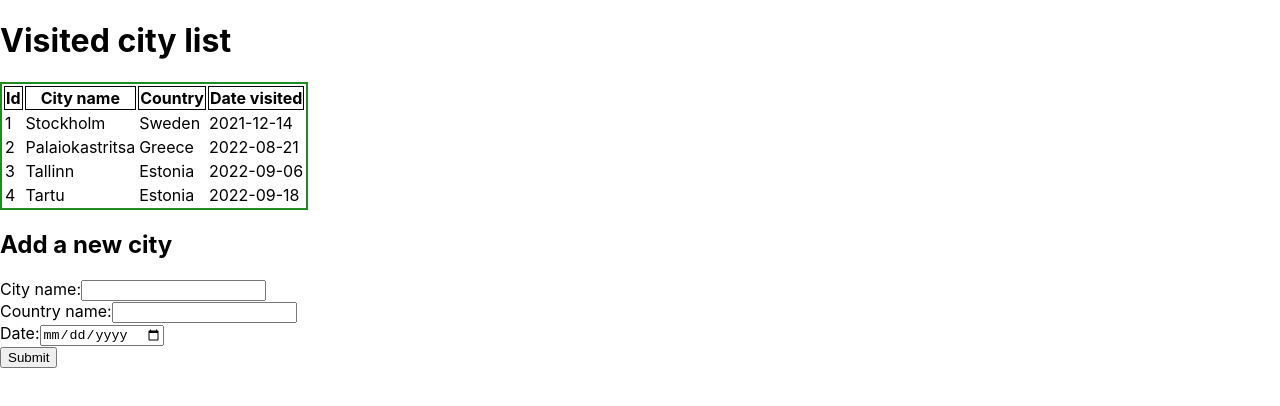
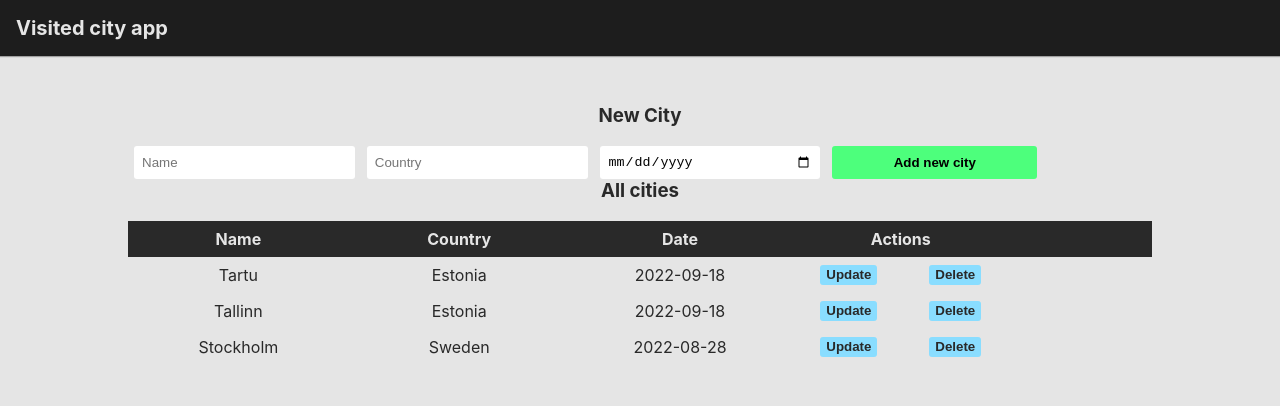
Before and after one commit to SanderPalk/React-CRUD-app, a React (Create React App) app: page / in a window 1280 px wide. Shown: the top 406 px of the page. Built offline with nearby package versions, Linux system fonts and the light colour scheme; data requests are answered from the project's data file.

Commit message:
Refactored project logic. I can delete city from the table. I can edit said city information DONE

```diff
--- a/package.json
+++ b/package.json
@@ -8,6 +8,7 @@
     "@testing-library/user-event": "^13.5.0",
     "react": "^18.2.0",
     "react-dom": "^18.2.0",
+    "react-router-dom": "^6.4.0",
     "react-scripts": "5.0.1",
     "web-vitals": "^2.1.4"
   },
--- a/src/App.js
+++ b/src/App.js
@@ -1,8 +1,21 @@
 import "./styles/App.css"
-import Table from "./components/Table";
+import City from "./components/Cities";
 
 function App() {
-    return Table()
+    return (
+        <>
+            <header>
+                <div className='header__content'>
+                    <div className='logo'>
+                        <strong>Visited city app</strong>
+                    </div>
+                </div>
+            </header>
+            <main>
+                <City />
+            </main>
+        </>
+    )
 }
 
-export default App;
+export default App
--- a/src/api/db.json
+++ b/src/api/db.json
@@ -2,27 +2,21 @@
   "cities": [
     {
       "id": 1,
-      "name": "Stockholm",
-      "country": "Sweden",
-      "date": "2021-12-14"
+      "name": "Tartu",
+      "country": "Estonia",
+      "date": "2022-09-18"
     },
     {
       "id": 2,
-      "name": "Palaiokastritsa",
-      "country": "Greece",
-      "date": "2022-08-21"
+      "name": "Tallinn",
+      "country": "Estonia",
+      "date": "2022-09-18"
     },
     {
-      "name": "Tallinn",
-      "country": "Estonia",
-      "date": "2022-09-06",
+      "name": "Stockholm",
+      "country": "Sweden",
+      "date": "2022-08-28",
       "id": 3
-    },
-    {
-      "name": "Tartu",
-      "country": "Estonia",
-      "date": "2022-09-18",
-      "id": 4
     }
   ]
 }
--- /dev/null
+++ b/src/components/Cities.js
@@ -0,0 +1,67 @@
+import React, { useState, useEffect } from "react"
+import Form from "./Form"
+import Table from "./Table"
+
+import { httpHelper } from "../helpers/httpHelper"
+
+const City = () => {
+    const [cities, setCity] = useState(null)
+
+    const url = "http://localhost:5000/cities"
+    const api = httpHelper()
+
+    useEffect(() => {
+        getCities()
+    }, [])
+
+    const postCities = city => {
+        api
+            .post(`${url}`, { body: city })
+            .then(res => getCities())
+            .catch(err => console.log(err))
+    }
+
+    const updateCity = (id, city) => {
+        api
+            .put(`${url}/${id}`, { body: city })
+            .then(res => getCities())
+            .catch(err => console.log(err))
+    }
+
+    const deleteCity = id => {
+        api
+            .del(`${url}/${id}`, {})
+            .then(res => getCities())
+            .catch(err => console.log(err))
+    }
+
+    const getCities = () => {
+        api
+            .get(`${url}`)
+            .then(res => {
+                setCity(res)
+            })
+            .catch(err => console.log(err))
+    }
+
+    if (!cities) return null
+
+    return (
+        <>
+            <h3>New City</h3>
+            <Form postCity={postCities} />
+            <div className='all-cities'>
+                <h3>All cities</h3>
+                <Table
+                    cities={cities}
+                    setCities={setCity}
+                    postCity={postCities}
+                    updatCity={updateCity}
+                    deleteCity={deleteCity}
+                />
+            </div>
+        </>
+    )
+}
+
+export default City
--- a/src/components/Create.js
+++ /dev/null
@@ -1,54 +0,0 @@
-import {useState} from "react";
-
-const Create = () => {
-    const url = "http://localhost:5000/cities"
-    const [name, setCity] = useState('');
-    const [country, setCountry] = useState('');
-    const [date, setDate] = useState('');
-
-    const handleSubmit = (e) =>{
-        e.preventDefault();
-        const city = { name, country, date };
-
-        fetch(url, {
-            method: 'POST',
-            headers: { "Content-Type": "application/json" },
-            body: JSON.stringify(city)
-        }).then(() => {
-            console.log("New city added");
-            window.alert("New city added!")
-        })
-    }
-
-    return (
-        <div className="Create">
-            <h2>Add a new city</h2>
-            <form onSubmit={handleSubmit}>
-                <label>City name:</label>
-                <input
-                    type="text"
-                    required
-                    value={name}
-                    onChange={(e) => setCity(e.target.value)}
-                /><br/>
-                <label>Country name:</label>
-                <input
-                    type="text"
-                    required
-                    value={country}
-                    onChange={(e) => setCountry(e.target.value)}
-                /><br/>
-                <label>Date:</label>
-                <input
-                    type="date"
-                    required
-                    value={date}
-                    onChange={(e) => setDate(e.target.value)}
-                /><br/>
-                <input type="submit"/>
-            </form>
-        </div>
-    )
-}
-
-export default Create
--- /dev/null
+++ b/src/components/Form.js
@@ -0,0 +1,55 @@
+import React, { useState } from "react"
+
+const Form = ({ cityData = {}, postCity, updateCity }) => {
+    const [city, setCity] = useState({
+        name: cityData.name ?? "",
+        country: cityData.country ?? "",
+        date: cityData.date ?? "",
+    })
+
+    const handleValue = e => {
+        setCity({ ...city, [e.target.name]: e.target.value })
+    }
+
+    const submitCity = e => {
+        e.preventDefault()
+
+        if (cityData.id) {
+            updateCity(cityData.id, city)
+        } else {
+            postCity(city)
+        }
+    }
+
+    return (
+        <form onSubmit={submitCity} className='row'>
+            <input
+                type='text'
+                name='name'
+                value={city.name}
+                placeholder='Name'
+                onChange={e => handleValue(e)}
+            />
+            <input
+                type='text'
+                name='country'
+                value={city.country}
+                placeholder='Country'
+                onChange={e => handleValue(e)}
+            />
+            <input
+                type='date'
+                name='date'
+                value={city.date}
+                onChange={e => handleValue(e)}
+            />
+            <input
+                className='btn-submit'
+                type='submit'
+                value={`${!cityData.id ? "Add new city" : "Save city"}`}
+            />
+        </form>
+    )
+}
+
+export default Form
--- a/src/components/Table.js
+++ b/src/components/Table.js
@@ -1,47 +1,42 @@
-import "../styles/App.css"
-import React, { useState, useEffect } from "react";
-import Create from "./Create";
+import React from "react"
+import Form from "./Form"
 
-function Table() {
-    const [data, getData] = useState([])
-    const url = 'http://localhost:5000/cities';
+const Table = ({cities, postCity, updateCity, deleteCity}) => {
+    const showUpdateCity = id => {
+        const form = document.getElementsByClassName(`show-form-${id}`)
+        form[0].classList.toggle("hide-form")
+    }
 
-    useEffect( () => {
-        fetchData()
-    }, [])
-
-    const fetchData = () => {
-        fetch(url)
-            .then((res) =>
-                res.json())
-
-            .then((response) => {
-                console.log(response);
-                getData(response);
-            })
+    const Row = ({ city }) => {
+        return (
+            <>
+                <div className='row'>
+                    <div>{city.name}</div>
+                    <div>{city.country}</div>
+                    <div>{city.date}</div>
+                    <div className='buttons'>
+                        <button onClick={() => showUpdateCity(city.id)}>Update</button>
+                        <button onClick={() => deleteCity(city.id)}>Delete</button>
+                    </div>
+                </div>
+                <div className={`hide-form show-form-${city.id}`}>
+                    <Form userData={city} postUser={postCity} updateUser={updateCity} />
+                </div>
+            </>
+        )
     }
 
     return (
-        <div className="Table">
-            <h1>Visited city list</h1>
-            <table>
-                <tr>
-                    <th>Id</th>
-                    <th>City name</th>
-                    <th>Country</th>
-                    <th>Date visited</th>
-                </tr>
-                {data.map((item, i) => (
-                    <tr key={i}>
-                        <td>{item.id}</td>
-                        <td>{item.name}</td>
-                        <td>{item.country}</td>
-                        <td>{item.date}</td>
-                    </tr>
-                ))}
-            </table>
-            <Create>
-            </Create>
+        <div className='table'>
+            <div className='titles'>
+                <div>Name</div>
+                <div>Country</div>
+                <div>Date</div>
+                <div>Actions</div>
+            </div>
+            <div className='rows'>
+                {cities && cities.map(u => <Row city={u} key={u.id} />)}
+            </div>
         </div>
     )
 }
--- /dev/null
+++ b/src/helpers/httpHelper.js
@@ -0,0 +1,54 @@
+export const httpHelper = () => {
+    const customFetch = async (url, options = {}) => {
+        const defaultMethod = "GET"
+        const defaultHeaders = {
+            "Content-Type": "application/json",
+            Accept: "application/json",
+        }
+        const controller = new AbortController()
+        options.signal = controller.signal
+
+        options.method = options.method || defaultMethod
+        options.headers = options.headers
+            ? { ...defaultHeaders, ...options.headers }
+            : defaultHeaders
+
+        options.body = JSON.stringify(options.body) || false
+        if (!options.body) delete options.body
+
+        setTimeout(() => {
+            controller.abort()
+        }, 3000)
+
+        try {
+            const response = await fetch(url, options)
+            return await response.json()
+        } catch (err) {
+            return err
+        }
+    }
+
+    const get = (url, options = {}) => customFetch(url, options)
+
+    const post = (url, options) => {
+        options.method = "POST"
+        return customFetch(url, options)
+    }
+
+    const put = (url, options) => {
+        options.method = "PUT"
+        return customFetch(url, options)
+    }
+
+    const del = (url, options) => {
+        options.method = "DELETE"
+        return customFetch(url, options)
+    }
+
+    return {
+        get,
+        post,
+        put,
+        del,
+    }
+}
--- a/src/styles/App.css
+++ b/src/styles/App.css
@@ -1,11 +1,146 @@
-.App {
+:root {
+  --background-body: #E5E5E5;
+  --background-content: #1D1D1D;
+  --text-color: #292929;
+  --primary-color: #4DFF7C;
+  --second-color: #89DDFF;
+}
+
+body {
+  margin: 0;
+  font-size: 1rem;
+  font-family: -apple-system, BlinkMacSystemFont, 'Segoe UI', 'Roboto', 'Oxygen',
+  'Ubuntu', 'Cantarell', 'Fira Sans', 'Droid Sans', 'Helvetica Neue',
+  sans-serif;
+  -webkit-font-smoothing: antialiased;
+  -moz-osx-font-smoothing: grayscale;
+  background-color: var(--background-body);
+  color: var(--text-color);
+}
+
+header {
+  position: fixed;
+  width: 100%;
+  height: 3.5rem;
+  top: 0px;
+  left: 0px;
+  background-color: var(--background-content);
+  color: var(--background-body);
+  box-shadow: 0 1px 1px rgba(0, 0, 0, 0.3);
+  z-index: 10;
+}
+
+.header__content {
+  max-width: 1280px;
+  padding: 0 1rem;
+  margin: auto;
+  display: flex;
+  justify-content: space-between;
+  align-items: center;
+  position: relative;
+  height: 3.5rem;
+}
+
+.logo {
+  font-size: 20px;
+  display: flex;
+  gap: 0.5rem;
+  align-items: center;
+  color: var(--background-body);
+}
+
+main {
+  width: 80%;
+  margin: auto;
+  margin-bottom: 3rem;
+  margin-top: 4.5rem;
+  padding: 2rem;
+  /* background-color: var(--background-content); */
+  /* box-shadow: rgba(0, 0, 0, 0.05) 0px 6px 24px 0px, rgba(0, 0, 0, 0.08) 0px 0px 0px 1px; */
+  border-radius: 3px;
+}
+
+form {
+  width: fit-content;
+  margin: auto;
+}
+
+input, select {
+  border: none;
+  border-radius: 3px;
+  padding: 6px;
+  margin:  0 6px;
+}
+
+h3 {
+  text-align: center;
+  margin-top: 0;
+}
+
+button {
+  background-color: var(--second-color);
+  color: var(--text-color);
+  border: none;
+  cursor: pointer;
+  border-radius: 3px;
+  font-weight: bold;
+}
+
+.buttons {
+  width: 100%;
+  display: flex;
+  justify-content: space-around;
+  gap: 0.5rem;
+}
+
+.btn-submit {
+  background-color: var(--primary-color);
+  padding: 6px 12px;
+  cursor: pointer;
+  font-weight: bolder;
+}
+
+button:hover,
+.btn-submit:hover {
+  opacity: 0.8;
+}
+
+.all-users {
+  margin-top: 3rem;
+}
+
+.titles,
+.row {
+  width: 100%;
+  display: flex;
   text-align: center;
 }
-
-table {
-  border: 2px solid forestgreen;
+.titles{
+  font-weight: bold;
+  background-color: var(--text-color);
+  color: var(--background-body);
 }
 
-th {
-  border: 1px solid black;
+.titles div,
+.row input,
+.row select,
+.row div{
+  width: 20%;
+  padding: 0.5rem;
 }
+
+.hide-form {
+  display: none;
+}
+
+@media screen and (max-width: 920px) {
+  main {
+    width: 90%;
+  }
+}
+
+@media screen and (max-width: 520px) {
+  main {
+    width: 100%;
+  }
+}
```
Also changed, not shown: 2 other files (tests, documents, lock files or other folders).
